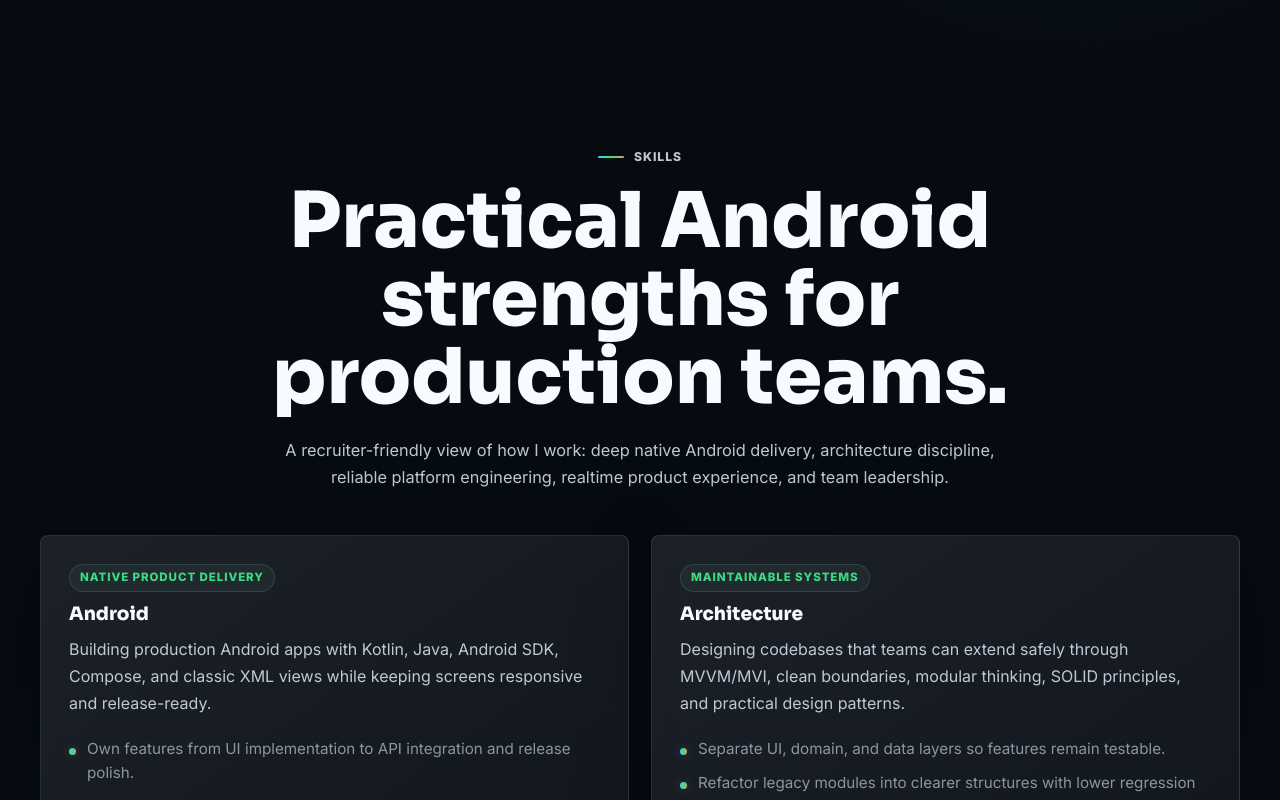
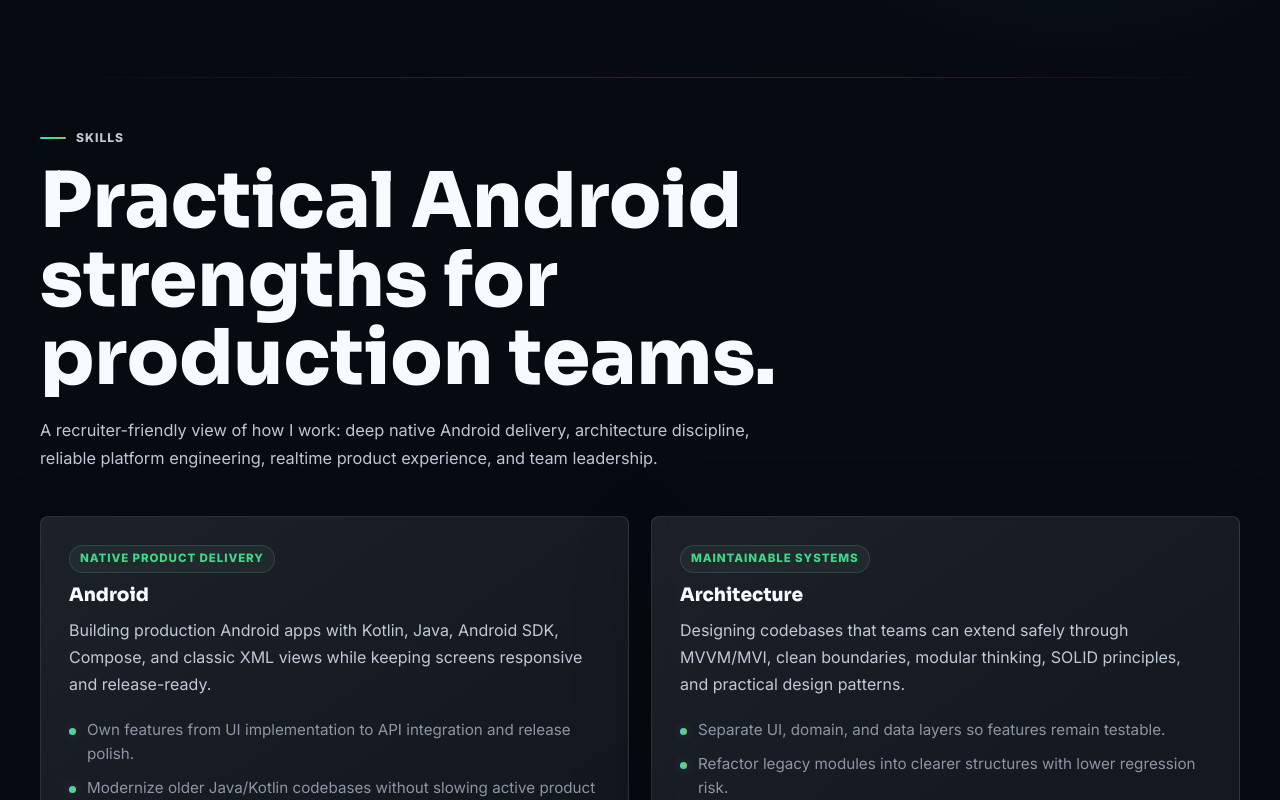
Before and after one commit to amirrezaHaghani/My-Portfolio, a Vue app: page / in a window 1280 px wide. Shown: the part 1700-2500 px from the top of the page. Built offline with nearby package versions, Linux system fonts and the light colour scheme.

Commit message:
Unify section heading layout

```diff
--- a/src/styles.css
+++ b/src/styles.css
@@ -3386,6 +3386,54 @@ h2 {
   justify-content: flex-start;
 }
 
+/* Unified section heading system */
+.section-shell:not(.hero-section) {
+  padding-top: clamp(88px, 8vw, 124px);
+}
+
+.section-shell:not(.hero-section)::after {
+  position: absolute;
+  top: clamp(38px, 4vw, 54px);
+  inset-inline: 0;
+  height: 1px;
+  content: '';
+  background: linear-gradient(90deg, transparent, rgba(229, 240, 252, 0.12), rgba(61, 220, 132, 0.22), transparent);
+  pointer-events: none;
+}
+
+.section-heading,
+.section-heading.centered {
+  display: grid;
+  justify-items: start;
+  text-align: start;
+}
+
+.section-heading.centered > *,
+:root[dir='rtl'] .section-heading.centered > * {
+  margin-inline: 0;
+}
+
+.section-heading .eyebrow,
+.section-heading.centered .eyebrow,
+:root[dir='rtl'] .section-heading .eyebrow,
+:root[dir='rtl'] .section-heading.centered .eyebrow,
+:root[dir='rtl'] .section-heading:not(.centered) .eyebrow,
+:root[dir='rtl'] #contact .eyebrow {
+  display: flex;
+  width: 100%;
+  justify-content: flex-start;
+  text-align: start;
+}
+
+.section-heading h2,
+.section-heading.centered h2 {
+  max-width: min(900px, 100%);
+}
+
+.section-heading.centered > p:not(.eyebrow) {
+  max-width: min(760px, 100%);
+}
+
 @media (max-width: 900px) {
   body::before,
   body::after {
```
